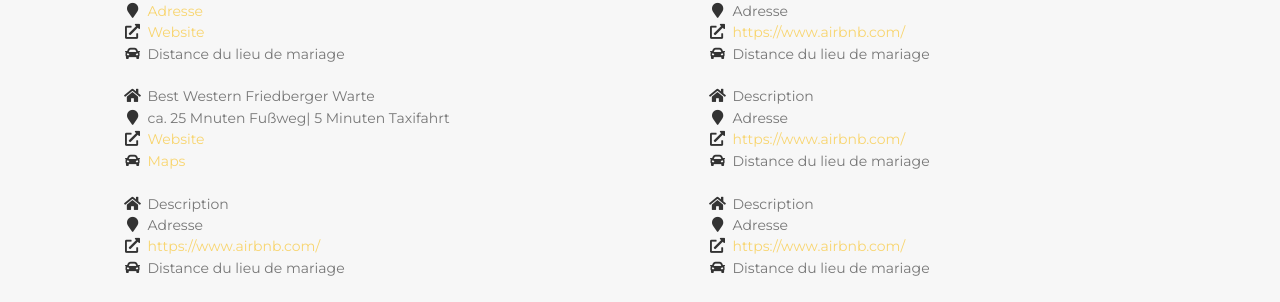
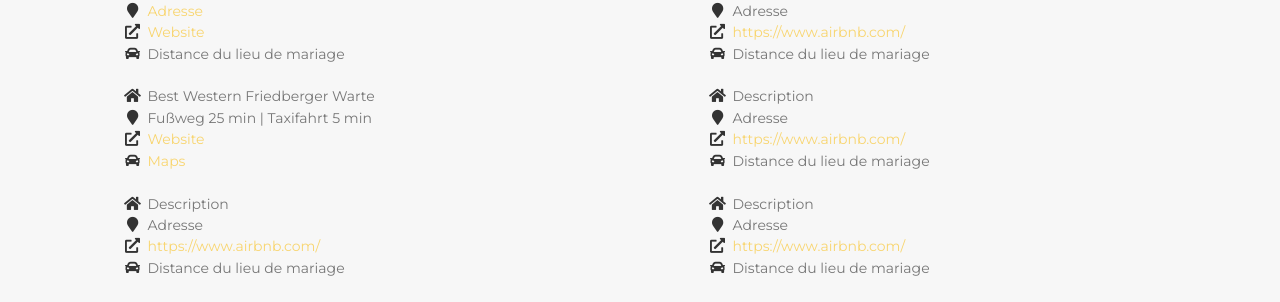
Before and after one commit to nic-nat/wedding, a Jekyll site: the page built from _fr_pages/index.html, in a window 1280 px wide and 900 px high, scrolled down 3961 px. Shown: the part 151-453 px from the top of the window. Built offline with Jekyll 4.4.1, drawn with Linux system fonts in a browser that asks for light colours; some web fonts are replaced.

Commit message:
Update stay.html

```diff
--- a/_includes/fr_data/stay.html
+++ b/_includes/fr_data/stay.html
@@ -36,7 +36,7 @@
                                 <span class="fa-li"><i class="fa fa-home"></i></span><span class="text-muted plist">Best Western Friedberger Warte</span>
                             </li>
                             <li>
-                                <span class="fa-li"><i class="fa fa-map-marker"></i></span><span class="text-muted plist">ca. 25 Mnuten Fußweg| 5 Minuten Taxifahrt</span>
+                                <span class="fa-li"><i class="fa fa-map-marker"></i></span><span class="text-muted plist">Fußweg 25 min | Taxifahrt 5 min</span>
                             </li>
                             <li>
                                 <span class="fa-li"><i class="fas fa-external-link-alt"></i></span><span class="plist"><a href="https://www.ibhotel-frankfurt.de">Website</a></span>
```
